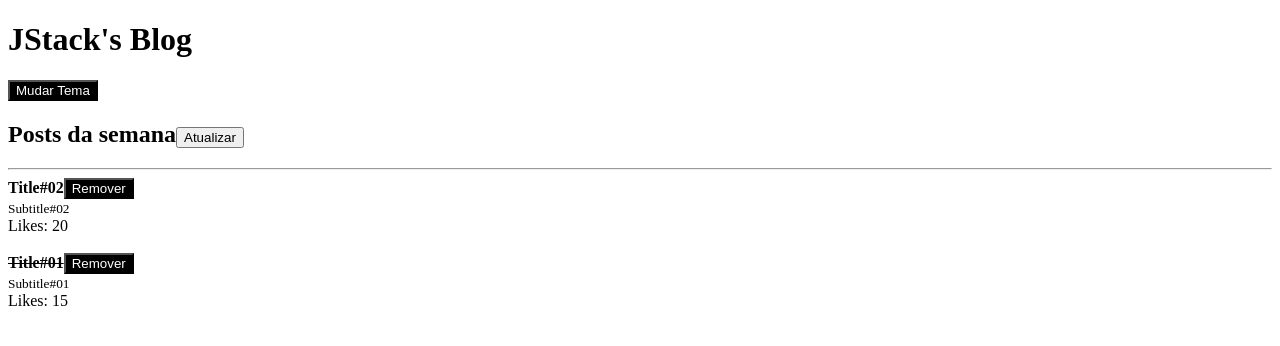
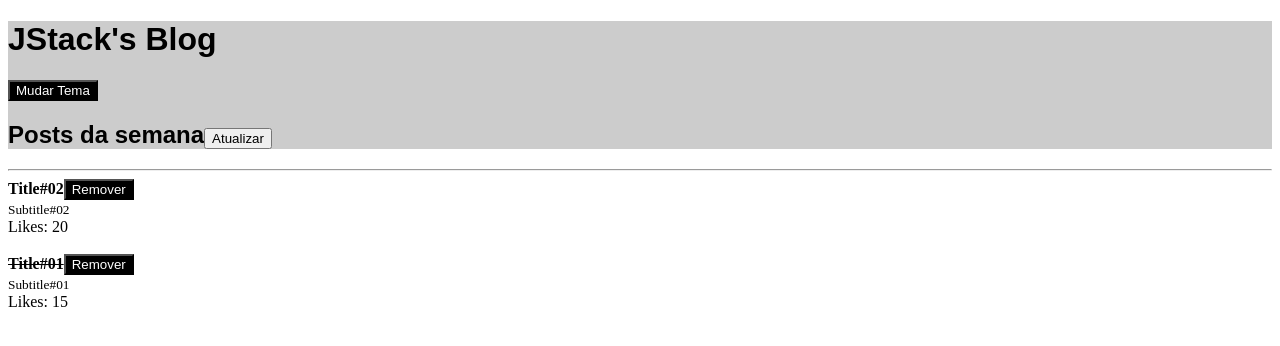
Before and after one commit to joaosoarees/jstack-react-fundamentals, a React app: page / in a window 1280 px wide. Shown: the top 346 px of the page. Built offline with nearby package versions, Linux system fonts and the light colour scheme.

Commit message:
inline styles

```diff
--- a/src/Header.js
+++ b/src/Header.js
@@ -8,13 +8,18 @@ export function Header({ title, children }) {
   const { onToggleTheme } = useContext(ThemeContext);
 
   return (
-    <>
+    <div
+      style={{
+        background: '#ccc',
+        fontFamily: 'sans-serif'
+      }}
+    >
       <h1>{title}</h1>
       <Button onClick={onToggleTheme}>
         Mudar Tema
       </Button>
       {children}
-    </>
+    </div>
   );
 };
 
```
